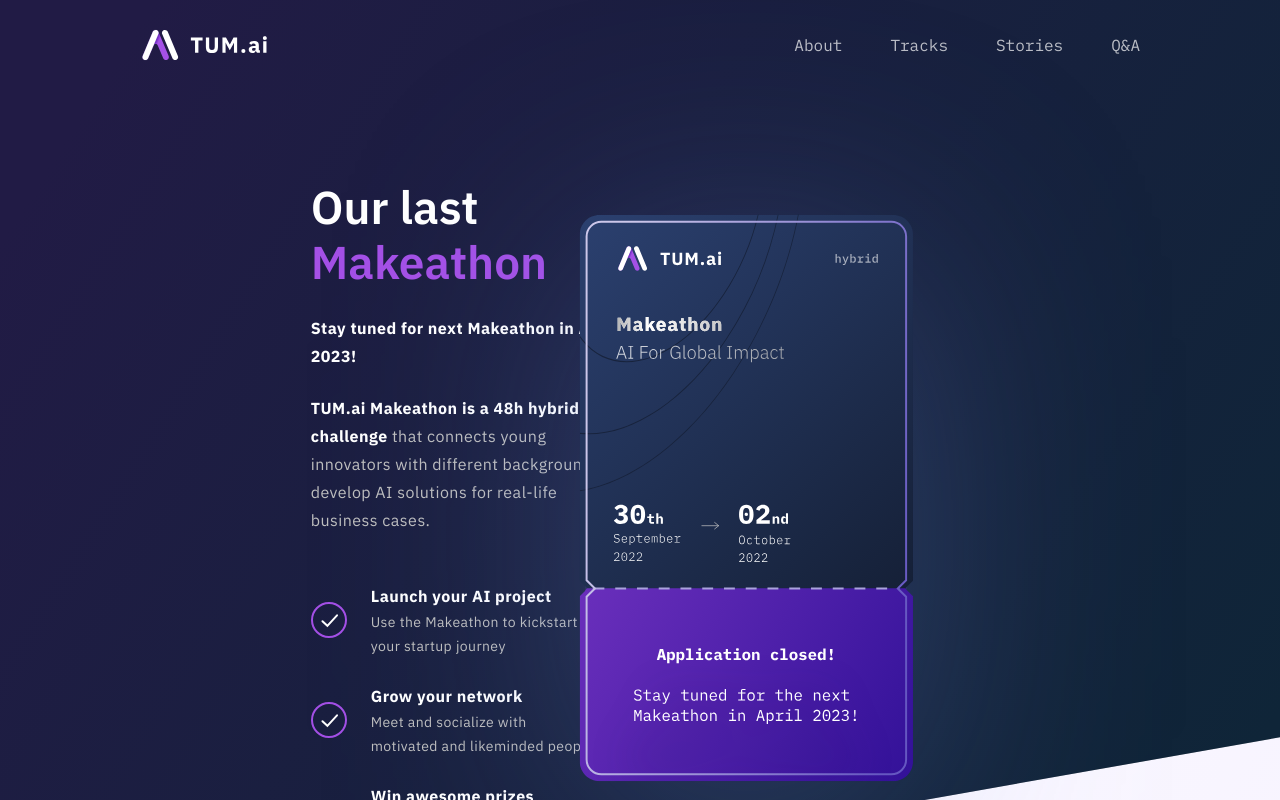
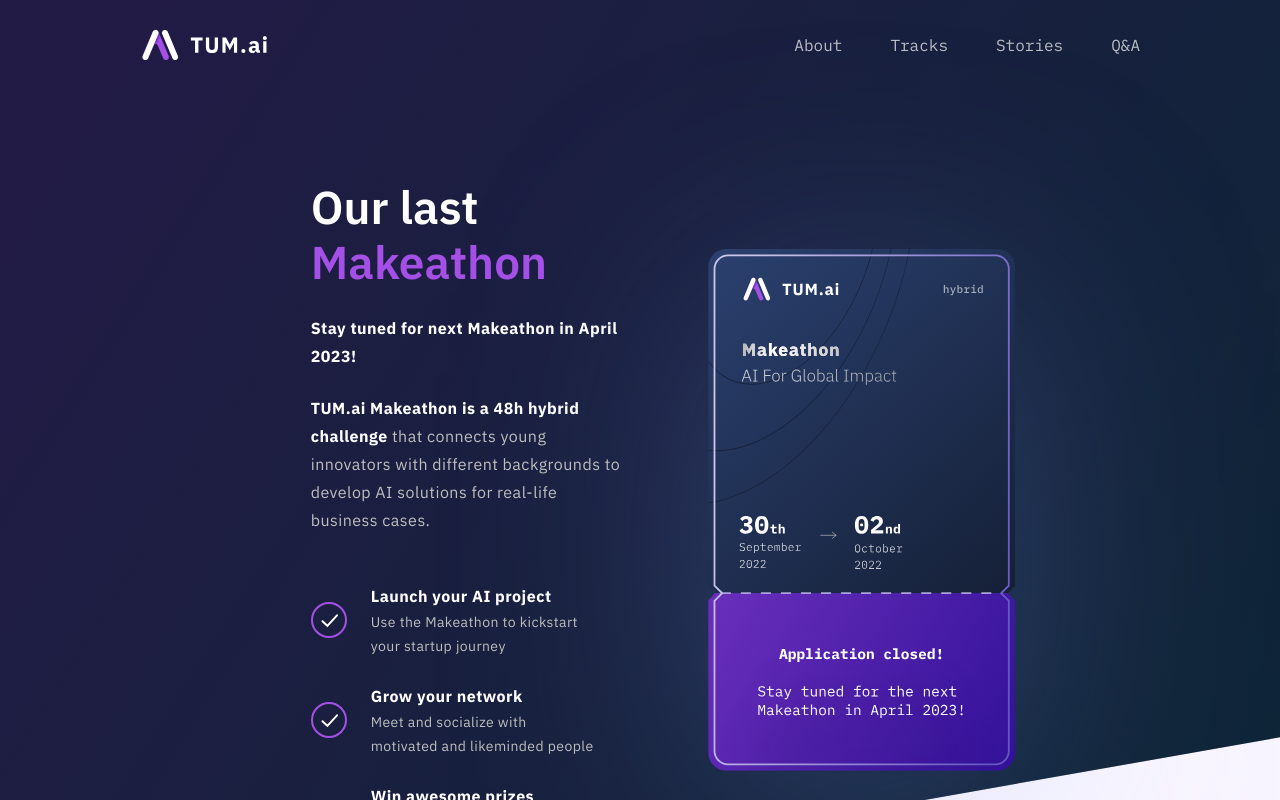
Before and after one commit to tum-ai/makeathon2022, a Next.js app: page / in a window 1280 px wide. Shown: the top 800 px of the page. Built offline with nearby package versions, Linux system fonts and the light colour scheme.

Commit message:
small image fix

```diff
--- a/styles/02_molecules/Ticket.module.css
+++ b/styles/02_molecules/Ticket.module.css
@@ -1,13 +1,13 @@
 .TicketItem{
   width: 450px;
-  position: absolute;
+  position: sticky;
   top: -40px;
 }
 .Ticket{
   width: 500px;
   height: 680px;
   background-image: url("/assets/ticket_before_2023.svg");
-  background-size: 95%;
+  background-size: contain;
   background-repeat: no-repeat;
   filter: drop-shadow(0px 40px 124px rgba(123, 154, 239, 0.25));
 }
```
